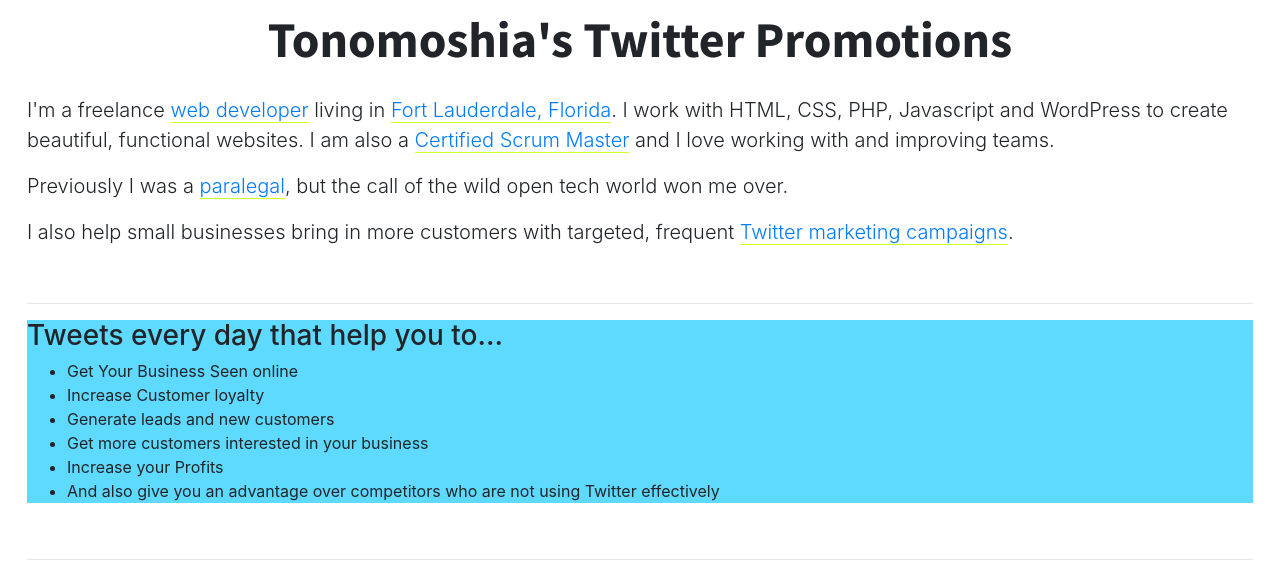
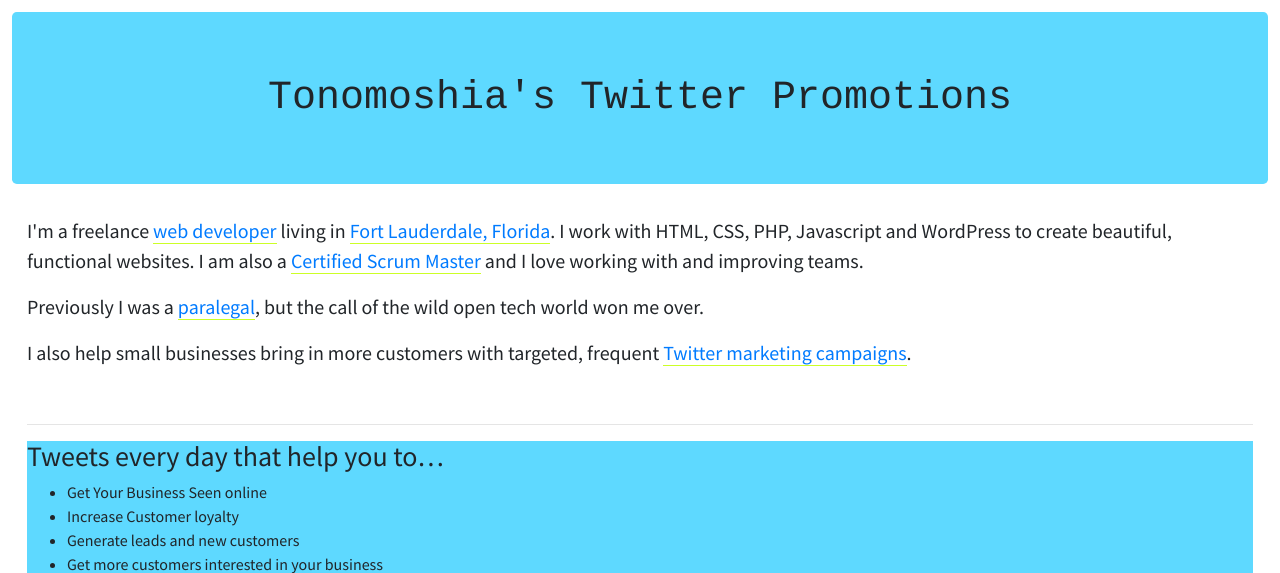
Before and after one commit to tonomoshia/twitter-promo, a plain HTML site: page index.html in a window 1280 px wide. Shown: the top 573 px of the page. Drawn offline with nearby package versions, Linux system fonts and the light colour scheme.

Commit message:
Font Changes

```diff
--- a/css/style.css
+++ b/css/style.css
@@ -1,5 +1,5 @@
 body {
-    font-family: Franklin Gothic Book, Source Sans Pro, Helvetica Neue, sans-serif;
+    font-family: Franklin Gothic Book, Source Sans Pro, Helvetica Neue, sans-serif !important;
     margin: 0 auto;
     background: #efefef;
     line-height: 1.8em;
@@ -149,3 +149,7 @@ iframe {
 .bullet {
     background-color: #5ED9FF !important;
 }
+
+.jumbotron {
+    font-family: "Courier", serif !important;
+}
--- a/index.html
+++ b/index.html
@@ -12,7 +12,7 @@
     </head>
     <body>
         <header>
-            <h1 class="name">Tonomoshia's Twitter Promotions</h1>
+            <h1 class="jumbotron bullet">Tonomoshia's Twitter Promotions</h1>
         </header>
         <div class="container-fluid">
             <article>
```
